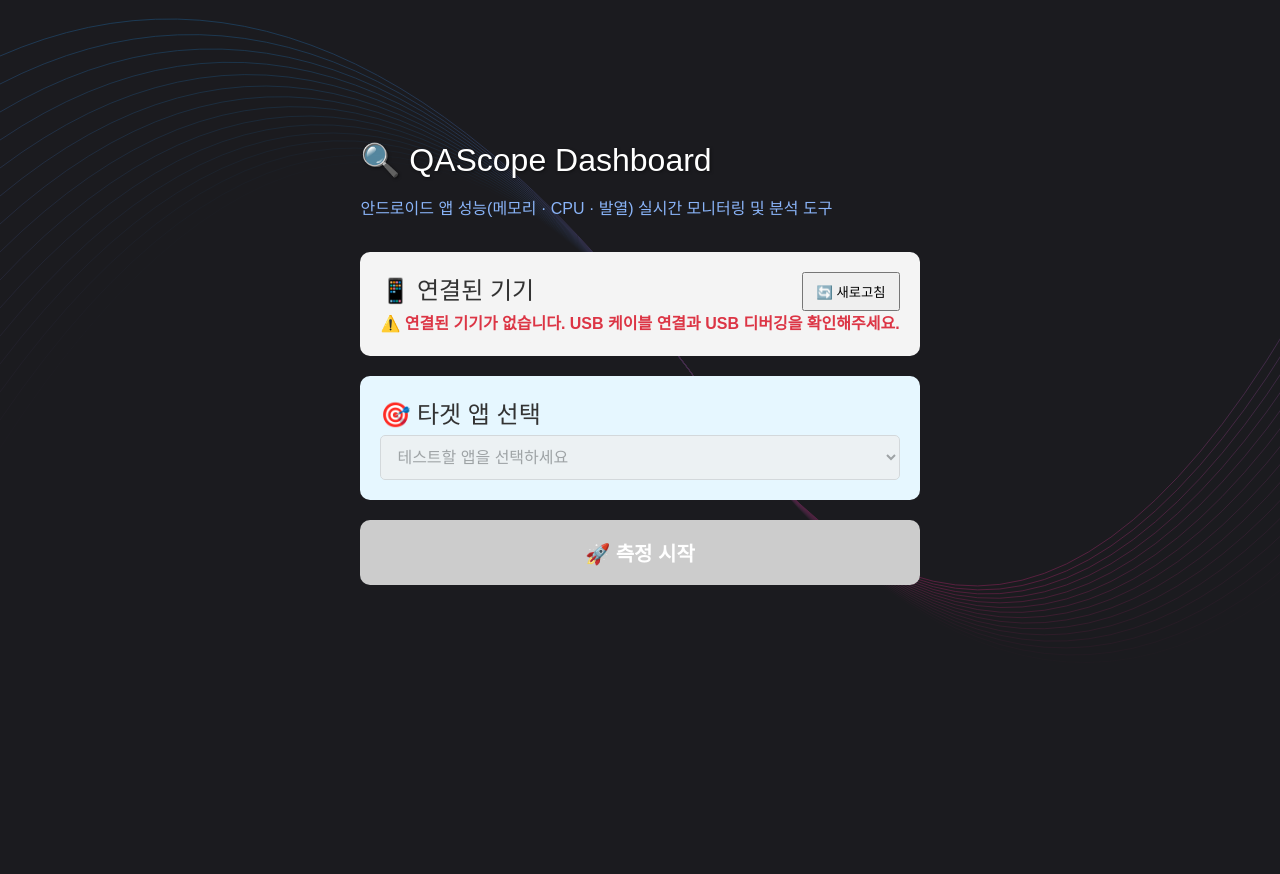
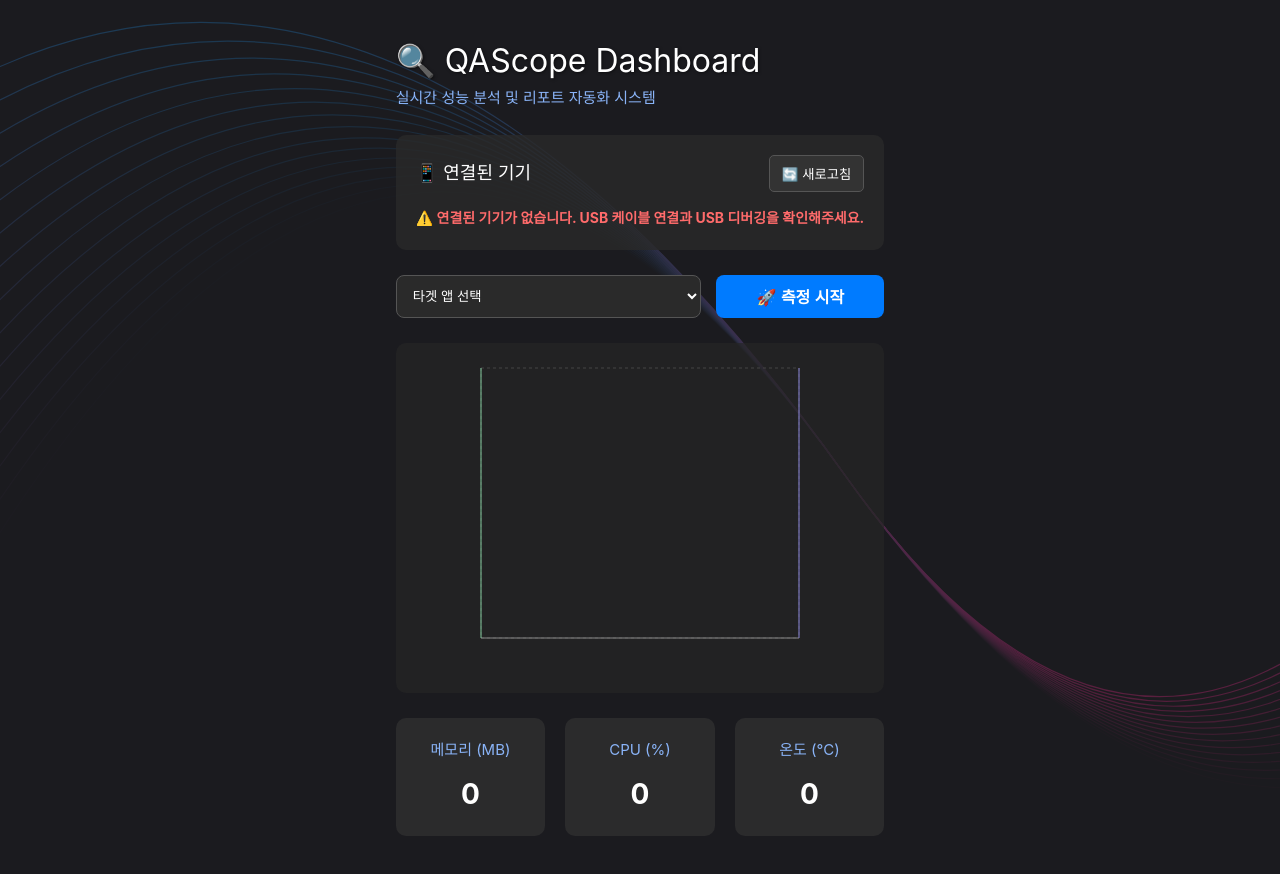
Before and after one commit to Woogie-Gim/QAScope, a React (Vite) app: page / in a window 1280 px wide. Shown: the top 874 px of the page. Before the commit the page ends 800 px from the top, so only its background shows below. Built offline with nearby package versions, Linux system fonts and the light colour scheme.

Commit message:
Feat: 대시보드 화면 캡처 및 엑셀 시각화 리포트 자동화 구현 (v1.0 완성)

```diff
--- a/package.json
+++ b/package.json
@@ -22,7 +22,11 @@
   },
   "dependencies": {
     "@electron-toolkit/preload": "^3.0.2",
-    "@electron-toolkit/utils": "^4.0.0"
+    "@electron-toolkit/utils": "^4.0.0",
+    "exceljs": "^4.4.0",
+    "html2canvas": "^1.4.1",
+    "rechart": "^0.0.1",
+    "recharts": "^3.8.1"
   },
   "devDependencies": {
     "@electron-toolkit/eslint-config-prettier": "^3.0.0",
--- a/src/renderer/src/App.tsx
+++ b/src/renderer/src/App.tsx
@@ -1,119 +1,185 @@
-import { useState, useEffect } from 'react'
+import { useState, useEffect, useRef } from 'react'
+import { LineChart, Line, XAxis, YAxis, CartesianGrid, Tooltip, ResponsiveContainer } from 'recharts'
+import html2canvas from 'html2canvas' // 캡처 라이브러리 추가
 
 function App() {
   const [devices, setDevices] = useState<string[]>([])
   const [packages, setPackages] = useState<string[]>([])
   const [selectedPackage, setSelectedPackage] = useState<string>('')
-  // 측정 상태 및 실시간 데이터 저장용 State
+
+  // 측정 상태 및 누적 데이터 관리
   const [isMeasuring, setIsMeasuring] = useState<boolean>(false)
   const [currentData, setCurrentData] = useState({ memory: 0, cpu: 0, temperature: 0 })
+  const [history, setHistory] = useState<any[]>([])
 
-  // 앱이 켜질 때 자동으로 기기 상태 확인
+  // 리포트 추출 UI 상태 관리
+  const [showExport, setShowExport] = useState(false)
+  const [exportConfig, setExportConfig] = useState({ memory: true, cpu: true, temperature: true })
+
+  // 차트 캡처를 위한 참조(ref) 변수 생성
+  const chartRef = useRef<HTMLDivElement>(null)
+
+  // 초기 기기 목록 로드
+  useEffect(() => { fetchDevices() }, [])
+
+  // 1초 단위 리소스 측정 및 데이터 누적
   useEffect(() => {
-    fetchDevices()
-  }, [])
-
-  // 측정 상태(isMeasuring)가 true일 때 1초마다 데이터 갱신
-  useEffect(() => {
-    let interval: NodeJS.Timeout
+    let interval: any
     if (isMeasuring && selectedPackage) {
+      setShowExport(false)
       interval = setInterval(async () => {
         const data = await window.electron.ipcRenderer.invoke('measure-resources', selectedPackage)
+        const timestamp = new Date().toLocaleTimeString()
+
+        const newData = { ...data, time: timestamp }
         setCurrentData(data)
+        setHistory(prev => [...prev, newData])
       }, 1000)
     }
-    // 컴포넌트 언마운트 또는 측정 중지 시 타이머 정리
     return () => clearInterval(interval)
   }, [isMeasuring, selectedPackage])
 
-  // 백엔드에 'adb devices' 결과 요청
+  // ADB 기기 및 패키지 목록 갱신
   const fetchDevices = async () => {
-    const deviceList = await window.electron.ipcRenderer.invoke('get-devices')
-    setDevices(deviceList)
+    const list = await window.electron.ipcRenderer.invoke('get-devices')
+    setDevices(list)
+    if (list.length > 0) setPackages(await window.electron.ipcRenderer.invoke('get-packages'))
+  }
 
-    // 기기가 연결되어 있으면 패키지 목록도 가져오기
-    if (deviceList.length > 0) {
-      const packageList = await window.electron.ipcRenderer.invoke('get-packages')
-      setPackages(packageList)
-    } else {
-      setPackages([])
-      setSelectedPackage('')
-      setIsMeasuring(false)
+  // 측정 중단 및 리포트 창 활성화
+  const handleStop = () => {
+    setIsMeasuring(false)
+    if (history.length > 0) setShowExport(true)
+  }
+
+  // 누적 데이터 엑셀 파일 추출 (차트 이미지 캡처)
+  const handleExport = async () => {
+    let chartImage = ''
+
+    // 차트 DOM 영역을 캔버스로 변환 후 Base64 이미지로 인코딩
+    if (chartRef.current) {
+      const canvas = await html2canvas(chartRef.current, { backgroundColor: '#252525' })
+      chartImage = canvas.toDataURL('image/png')
+    }
+
+    const success = await window.electron.ipcRenderer.invoke('export-excel', {
+      data: history,
+      config: exportConfig,
+      chartImage // 캡처된 이미지를 같이 넘김
+    })
+
+    if (success) {
+      alert('리포트와 차트가 성공적으로 저장되었습니다!')
+      setHistory([])
+      setShowExport(false)
     }
   }
 
   return (
-    <div style={{ padding: '30px', fontFamily: 'sans-serif', color: '#333' }}>
-      <h1 style={{ color: '#ffffff', margin: '0 0 10px 0', textShadow: '1px 1px 3px rgba(0,0,0,0.5)' }}>
-        🔍 QAScope Dashboard
-      </h1>
-      <p style={{ color: '#8ab4f8', fontSize: '16px', marginTop: 0, marginBottom: '30px' }}>
-        안드로이드 앱 성능(메모리 · CPU · 발열) 실시간 모니터링 및 분석 도구
-      </p>
+    <div style={{ padding: '35px', boxSizing: 'border-box', minHeight: '100vh', color: '#fff', background: 'transparent' }}>
+      <h1 style={{ margin: 0, textShadow: '1px 1px 3px rgba(0,0,0,0.5)' }}>🔍 QAScope Dashboard</h1>
+      <p style={{ color: '#8ab4f8', marginBottom: '25px', fontSize: '15px' }}>실시간 성능 분석 및 리포트 자동화 시스템</p>
 
-      {/* 디바이스 연결 상태 영역 */}
-      <div style={{ marginBottom: '20px', padding: '20px', backgroundColor: '#f4f4f4', borderRadius: '10px' }}>
+      {/* 기기 연결 상태 영역 */}
+      <div style={{ marginBottom: '25px', padding: '20px', backgroundColor: 'rgba(42, 42, 42, 0.8)', borderRadius: '10px' }}>
         <div style={{ display: 'flex', justifyContent: 'space-between', alignItems: 'center' }}>
-          <h2 style={{ margin: 0 }}>📱 연결된 기기</h2>
-          <button onClick={fetchDevices} style={{ padding: '8px 12px', cursor: 'pointer' }}>🔄 새로고침</button>
+          <h2 style={{ margin: 0, fontSize: '18px', color: '#fff' }}>📱 연결된 기기</h2>
+          <button onClick={fetchDevices} style={{ padding: '8px 12px', cursor: 'pointer', borderRadius: '5px', border: '1px solid #555', backgroundColor: '#333', color: '#fff' }}>🔄 새로고침</button>
         </div>
 
         {devices.length > 0 ? (
-          <ul style={{ marginTop: '15px', paddingLeft: '20px', fontSize: '16px', fontWeight: 'bold', color: '#28a745' }}>
+          <ul style={{ marginTop: '15px', paddingLeft: '20px', fontSize: '15px', fontWeight: 'bold', color: '#82ca9d', marginBottom: 0 }}>
             {devices.map(dev => <li key={dev}>{dev} (연결됨)</li>)}
           </ul>
         ) : (
-          <p style={{ color: '#dc3545', fontWeight: 'bold' }}>⚠️ 연결된 기기가 없습니다. USB 케이블 연결과 USB 디버깅을 확인해주세요.</p>
+          <p style={{ color: '#ff6b6b', fontWeight: 'bold', fontSize: '14px', marginTop: '15px', marginBottom: 0 }}>⚠️ 연결된 기기가 없습니다. USB 케이블 연결과 USB 디버깅을 확인해주세요.</p>
         )}
       </div>
 
-      {/* 타겟 앱 선택 영역 */}
-      <div style={{ marginBottom: '20px', padding: '20px', backgroundColor: '#e6f7ff', borderRadius: '10px' }}>
-        <h2 style={{ marginTop: 0 }}>🎯 타겟 앱 선택</h2>
-        <select
-          value={selectedPackage}
-          onChange={(e) => setSelectedPackage(e.target.value)}
-          style={{ width: '100%', padding: '12px', fontSize: '16px', borderRadius: '5px', border: '1px solid #ccc' }}
-          disabled={devices.length === 0}
-        >
-          <option value="">테스트할 앱을 선택하세요</option>
-          {packages.map(pkg => (
-            <option key={pkg} value={pkg}>{pkg}</option>
-          ))}
+      {/* 타겟 앱 설정 및 측정 제어 영역 */}
+      <div style={{ display: 'flex', gap: '15px', marginBottom: '25px' }}>
+        <select value={selectedPackage} onChange={(e) => setSelectedPackage(e.target.value)}
+                style={{ flex: 1, padding: '12px', borderRadius: '8px', backgroundColor: '#2a2a2a', color: '#fff', border: '1px solid #555' }} disabled={isMeasuring}>
+          <option value="">타겟 앱 선택</option>
+          {packages.map(p => <option key={p} value={p}>{p}</option>)}
         </select>
+        <button onClick={() => isMeasuring ? handleStop() : setIsMeasuring(true)}
+                style={{ padding: '0 40px', borderRadius: '8px', fontSize: '16px', fontWeight: 'bold', cursor: 'pointer', border: 'none',
+                         backgroundColor: isMeasuring ? '#dc3545' : '#007bff', color: '#fff' }}>
+          {isMeasuring ? '🛑 측정 중단' : '🚀 측정 시작'}
+        </button>
       </div>
 
-      {/* 측정 시작 버튼 */}
-      <button
-        disabled={!selectedPackage}
-        style={{
-          width: '100%', padding: '18px', fontSize: '20px', fontWeight: 'bold',
-          backgroundColor: selectedPackage ? (isMeasuring ? '#dc3545' : '#007bff') : '#cccccc',
-          color: 'white', border: 'none', borderRadius: '10px',
-          cursor: selectedPackage ? 'pointer' : 'not-allowed',
-          transition: 'background-color 0.3s'
-        }}
-        onClick={() => setIsMeasuring(!isMeasuring)}
-      >
-        {isMeasuring ? '🛑 측정 중지' : '🚀 측정 시작'}
-      </button>
+      {/* 실시간 꺾은선 차트 영역 (이중 Y축) */}
+      {/* 캡처를 위해 div에 ref={chartRef} 를 연결 */}
+      <div ref={chartRef} style={{ backgroundColor: 'rgba(37, 37, 37, 0.7)', padding: '20px', borderRadius: '10px', height: '350px', marginBottom: '25px' }}>
+        <ResponsiveContainer width="100%" height="100%">
+          <LineChart data={history.slice(-30)}>
+            <CartesianGrid strokeDasharray="3 3" stroke="#444" />
+            <XAxis dataKey="time" stroke="#888" />
+            <YAxis yAxisId="left" stroke="#82ca9d" />
+            <YAxis yAxisId="right" orientation="right" stroke="#8884d8" />
+            <Tooltip contentStyle={{ backgroundColor: '#333', border: 'none', borderRadius: '8px', color: '#fff' }} />
+            <Line yAxisId="left" type="monotone" dataKey="memory" stroke="#82ca9d" name="메모리(MB)" strokeWidth={2} dot={false} />
+            <Line yAxisId="right" type="monotone" dataKey="cpu" stroke="#8884d8" name="CPU(%)" strokeWidth={2} dot={false} />
+            <Line yAxisId="right" type="monotone" dataKey="temperature" stroke="#ff7300" name="온도(°C)" strokeWidth={2} dot={false} />
+          </LineChart>
+        </ResponsiveContainer>
+      </div>
 
-      {/* 측정 중일 때 나타나는 실시간 데이터 패널 */}
-      {isMeasuring && (
-        <div style={{ marginTop: '30px', display: 'flex', justifyContent: 'space-between', gap: '15px' }}>
-          <div style={{ flex: 1, padding: '20px', backgroundColor: '#2a2a2a', borderRadius: '10px', textAlign: 'center', color: '#fff' }}>
-            <h3 style={{ margin: '0 0 10px 0', color: '#a8c7fa', whiteSpace: 'nowrap', fontSize: '18px' }}>메모리 (MB)</h3>
-          <div style={{ fontSize: '32px', fontWeight: 'bold' }}>{currentData.memory}</div>
+      {/* 실시간 수치 표시 카드 영역 */}
+      <div style={{ display: 'flex', gap: '20px' }}>
+        {['메모리 (MB)', 'CPU (%)', '온도 (°C)'].map((label, idx) => (
+          <div key={label} style={{ flex: 1, padding: '20px', backgroundColor: 'rgba(51, 51, 51, 0.7)', borderRadius: '10px', textAlign: 'center' }}>
+            <div style={{ color: '#8ab4f8', marginBottom: '10px', fontSize: '15px', whiteSpace: 'nowrap' }}>{label}</div>
+            <div style={{ fontSize: '28px', fontWeight: 'bold' }}>
+              {idx === 0 ? currentData.memory : idx === 1 ? currentData.cpu : currentData.temperature}
+            </div>
+          </div>
+        ))}
+      </div>
+
+      {/* 엑셀 리포트 추출 팝업 (모달 오버레이 방식) */}
+      {showExport && (
+        <div style={{
+          position: 'fixed', top: 0, left: 0, right: 0, bottom: 0,
+          backgroundColor: 'rgba(0, 0, 0, 0.75)', zIndex: 9999, // 배경을 어둡게 덮고 제일 위로 올림
+          display: 'flex', justifyContent: 'center', alignItems: 'center'
+        }}>
+          <div style={{
+            padding: '30px', border: '2px solid #8ab4f8', borderRadius: '15px',
+            backgroundColor: '#2a2a2a', boxShadow: '0 15px 30px rgba(0,0,0,0.8)',
+            width: '400px', textAlign: 'center'
+          }}>
+            <h3 style={{ margin: '0 0 15px 0', fontSize: '22px' }}>📊 측정 리포트 추출</h3>
+            <p style={{ color: '#ccc', marginBottom: '25px', fontSize: '15px', lineHeight: '1.5' }}>
+              총 <b>{history.length}</b>개의 데이터가 수집되었습니다.<br/>포함할 항목을 선택하세요.
+            </p>
+
+            <div style={{ display: 'flex', justifyContent: 'center', gap: '20px', marginBottom: '30px' }}>
+              <label style={{ display: 'flex', alignItems: 'center', gap: '8px', cursor: 'pointer' }}>
+                <input type="checkbox" checked={exportConfig.memory} onChange={e => setExportConfig({...exportConfig, memory: e.target.checked})} /> 메모리
+              </label>
+              <label style={{ display: 'flex', alignItems: 'center', gap: '8px', cursor: 'pointer' }}>
+                <input type="checkbox" checked={exportConfig.cpu} onChange={e => setExportConfig({...exportConfig, cpu: e.target.checked})} /> CPU
+              </label>
+              <label style={{ display: 'flex', alignItems: 'center', gap: '8px', cursor: 'pointer' }}>
+                <input type="checkbox" checked={exportConfig.temperature} onChange={e => setExportConfig({...exportConfig, temperature: e.target.checked})} /> 온도
+              </label>
+            </div>
+
+            <div style={{ display: 'flex', gap: '15px' }}>
+              {/* 취소 버튼 */}
+              <button onClick={() => setShowExport(false)} style={{ flex: 1, padding: '12px', fontSize: '16px', backgroundColor: '#555', color: '#fff', border: 'none', borderRadius: '8px', fontWeight: 'bold', cursor: 'pointer' }}>
+                취소
+              </button>
+              {/* 저장 버튼 */}
+              <button onClick={handleExport} style={{ flex: 2, padding: '12px', fontSize: '16px', backgroundColor: '#28a745', color: '#fff', border: 'none', borderRadius: '8px', fontWeight: 'bold', cursor: 'pointer' }}>
+                Excel 저장하기
+              </button>
+            </div>
+          </div>
         </div>
-        <div style={{ flex: 1, padding: '20px', backgroundColor: '#2a2a2a', borderRadius: '10px', textAlign: 'center', color: '#fff' }}>
-          <h3 style={{ margin: '0 0 10px 0', color: '#a8c7fa', whiteSpace: 'nowrap', fontSize: '18px' }}>CPU (%)</h3>
-          <div style={{ fontSize: '32px', fontWeight: 'bold' }}>{currentData.cpu}</div>
-        </div>
-        <div style={{ flex: 1, padding: '20px', backgroundColor: '#2a2a2a', borderRadius: '10px', textAlign: 'center', color: '#fff' }}>
-          <h3 style={{ margin: '0 0 10px 0', color: '#a8c7fa', whiteSpace: 'nowrap', fontSize: '18px' }}>배터리 온도 (°C)</h3>
-          <div style={{ fontSize: '32px', fontWeight: 'bold' }}>{currentData.temperature}</div>
-        </div>
-</div>
       )}
     </div>
   )
```
Also changed, not shown: src/main/index.ts (+53 -6 lines), 1 other file (tests, documents, lock files or other folders).
